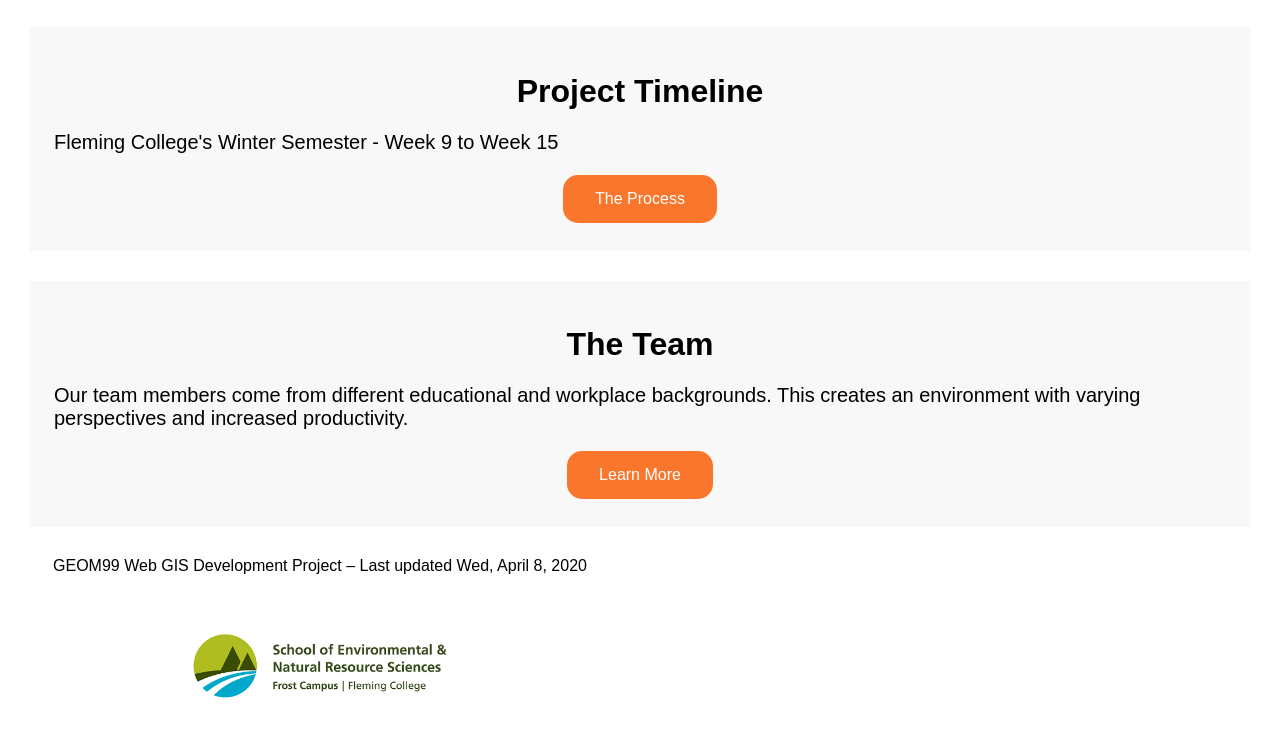
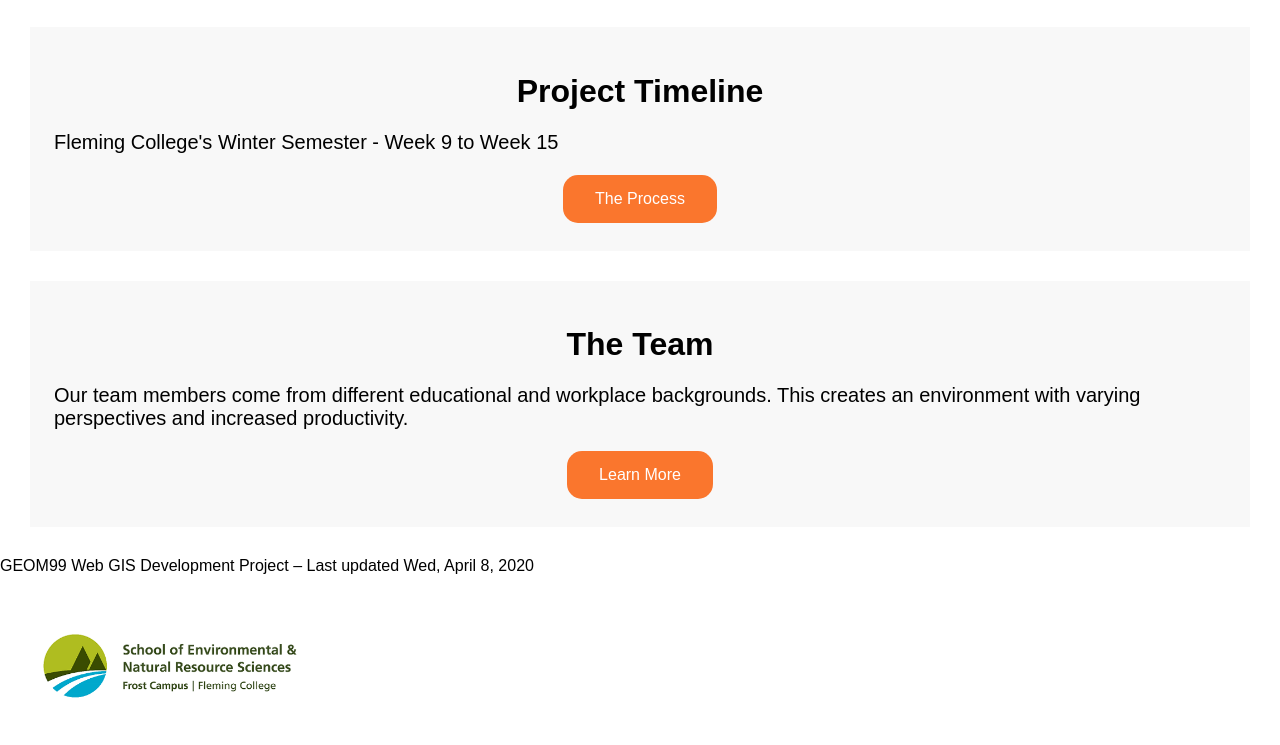
Before and after one commit to ebradbee/NCC-Prescribed-Burns, a plain HTML site: page index.html in a window 1280 px wide. Shown: the part 1003-1748 px from the top of the page. Drawn offline with Linux system fonts and the light colour scheme.

Commit message:
Update stylesheet.css

```diff
--- a/stylesheet.css
+++ b/stylesheet.css
@@ -159,7 +159,7 @@ img {
 
 /* Reference: w3schools - Link: https://www.w3schools.com/css/css3_images.asp */
 .footer {
-  align:left;
+  text-align:left;
   width: 50%;
 }
 
```
